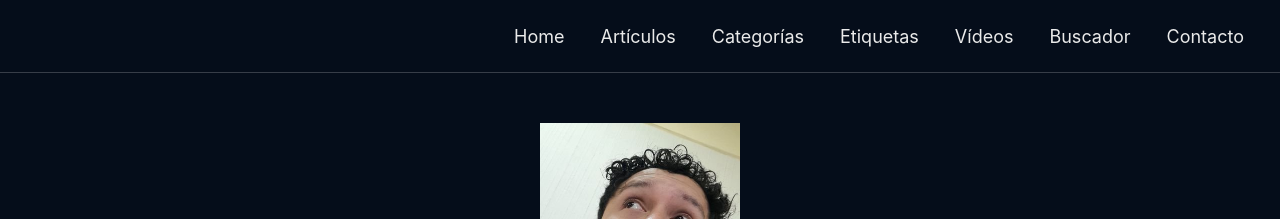
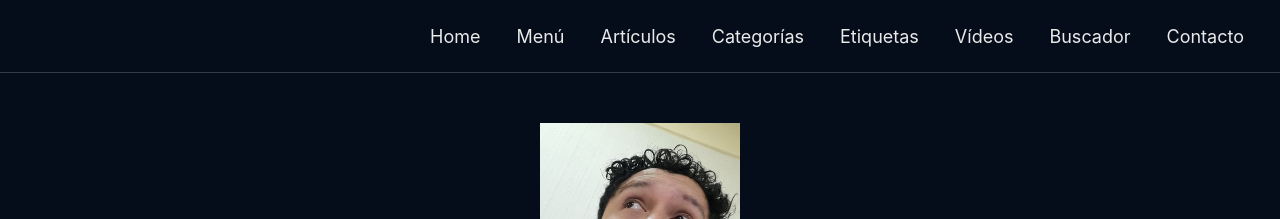
Before and after one commit to 4rleking/ISO27001.github.io, a Jekyll site: the page built from _pages/about.md, in a window 1280 px wide. Shown: the top 219 px of the page. Built offline with Jekyll 4.4.1, drawn with Linux system fonts in a browser that asks for light colours; cached includes are drawn as plain includes; a script that is not in the unit is left out.

Commit message:
Update navigation.yml

```diff
--- a/_data/navigation.yml
+++ b/_data/navigation.yml
@@ -1,5 +1,7 @@
 main:
   - title: "Home"
+    url: https://4rlekiing.net/
+  - title: "Menú"
     url: /
   - title: "Artículos"
     url: /year-archive/
```
